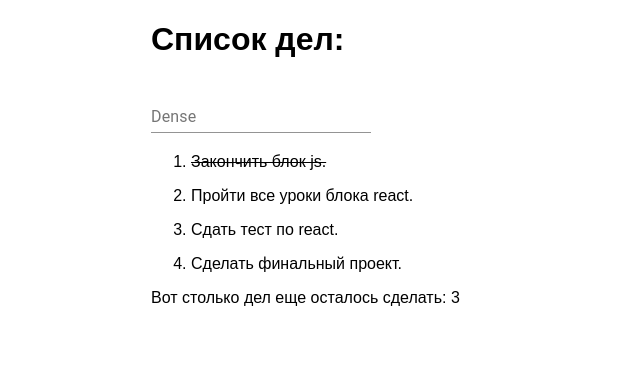
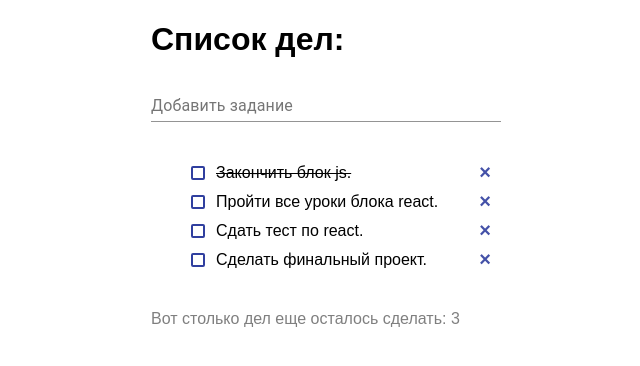
Before and after one commit to zabudskaya/todo, a React (Create React App) app: page / in a window 1280 px wide. Shown: the top 366 px of the page, without its empty margins (314-954 px from the left). Built offline with nearby package versions, Linux system fonts and the light colour scheme.

Commit message:
create new styles

```diff
--- a/src/components/App/App.js
+++ b/src/components/App/App.js
@@ -28,7 +28,7 @@ const App = () => {
 
         return (
             <div className={styles.wrap}>
-                <h1>Список дел:</h1>
+                <h1 className={styles.title}>Список дел:</h1>
                 <InputItem/>
                 <ItemList props={props}/>
                 <Footer count={3}/>
--- a/src/components/App/App.module.css
+++ b/src/components/App/App.module.css
@@ -3,3 +3,6 @@
     width: 350px;
     font-family: Arial, sans-serif;
 }
+.title{
+    margin-bottom: 0;
+}
--- a/src/components/Footer/Footer.js
+++ b/src/components/Footer/Footer.js
@@ -1,5 +1,6 @@
 import React from 'react';
+import styles from './Footer.module.css'
 
-const Footer = ({ count }) => (<p>Вот столько дел еще осталось сделать: { count }</p>);
+const Footer = ({ count }) => (<p className={styles.text}>Вот столько дел еще осталось сделать: { count }</p>);
 
 export default Footer;
--- /dev/null
+++ b/src/components/Footer/Footer.module.css
@@ -0,0 +1,3 @@
+.text{
+    color: rgba(0, 0, 0, 0.5);
+}
--- a/src/components/InputItem/InputItem.js
+++ b/src/components/InputItem/InputItem.js
@@ -1,11 +1,12 @@
 import React from 'react';
 import TextField from '@material-ui/core/TextField';
 
-const InputItem = () => (<p>
+const InputItem = ({ className }) => (<p className={className}>
     <TextField
         id="standard-dense"
-        label="Dense"
-        margin="dense"
+        label="Добавить задание"
+        margin="0"
+        fullWidth
     />
 </p>);
 
--- a/src/components/Item/Item.js
+++ b/src/components/Item/Item.js
@@ -2,13 +2,13 @@ import React from 'react';
 import classnames from 'classnames';
 import styles from './Item.module.css';
 
-const Item = ({value, isDone}) => (<p className={
+const Item = ({value, isDone, index}) => (<label htmlFor={`checkbox[${index}]`} className={
     classnames({
         [styles.item]: true,
         [styles.done]: isDone
     })
 }>
     {value}
-</p>);
+</label>);
 
 export default Item;
--- a/src/components/Item/Item.module.css
+++ b/src/components/Item/Item.module.css
@@ -1,5 +1,5 @@
 .item{
-
+    padding-left: 15px;
 }
 .done{
     text-decoration: line-through;
--- a/src/components/ItemList/ItemList.js
+++ b/src/components/ItemList/ItemList.js
@@ -1,8 +1,14 @@
 import React from 'react';
 import Item from '../Item/Item';
+import styles from './ItemList.module.css'
 
-const ItemList = ({props}) => (<ol>
-    {props.map(item => (<li key={item.value}><Item value={item.value} isDone={item.isDone}/></li>))}
+const ItemList = ({props}) => (<ol className={styles.list}>
+    {props.map((item, index)=> (
+        <li className={styles.item} key={item.value}>
+            <input type="checkbox" className={styles.checkbox} id={`checkbox[${index}]`}/>
+            <Item value={item.value} isDone={item.isDone} index={index}/>
+            <button type="button" className={styles.button}>×</button>
+        </li>))}
 </ol>);
 
 export default ItemList;
--- /dev/null
+++ b/src/components/ItemList/ItemList.module.css
@@ -0,0 +1,60 @@
+.list{
+    list-style-type: none;
+    padding: 15px 0 15px 20px;
+}
+
+.item{
+    display: flex;
+    align-items: center;
+    cursor: pointer;
+    margin: 10px;
+    position: relative;
+}
+.checkbox{
+    cursor: pointer;
+    opacity: 0;
+}
+.checkbox + label{
+    cursor: pointer;
+    position: relative;
+}
+.checkbox + label:before{
+    position: absolute;
+    left: -10px;
+    top: 2px;
+    content: '';
+    width: 10px;
+    height: 10px;
+    border: 2px solid #303f9f;
+    border-radius: 2px;
+}
+.checkbox:checked + label:before{
+    content: '\2713';
+    color: #fff;
+    font-size: 13px;
+    text-align: center;
+    line-height: 12px;
+    background-color: #303f9f;
+}
+
+.button{
+    position: absolute;
+    right: 0;
+    top: 3px;
+    color: #303f9f;
+    font-size: 20px;
+    font-weight: bold;
+    text-align: center;
+    line-height: 10px;
+    background-color: #fff;
+    opacity: 0.9;
+    padding: 0;
+    border: 0;
+    width: 12px;
+    height: 12px;
+    cursor: pointer;
+}
+.button:hover{
+    font-size: 22px;
+    opacity: 1;
+}
```
